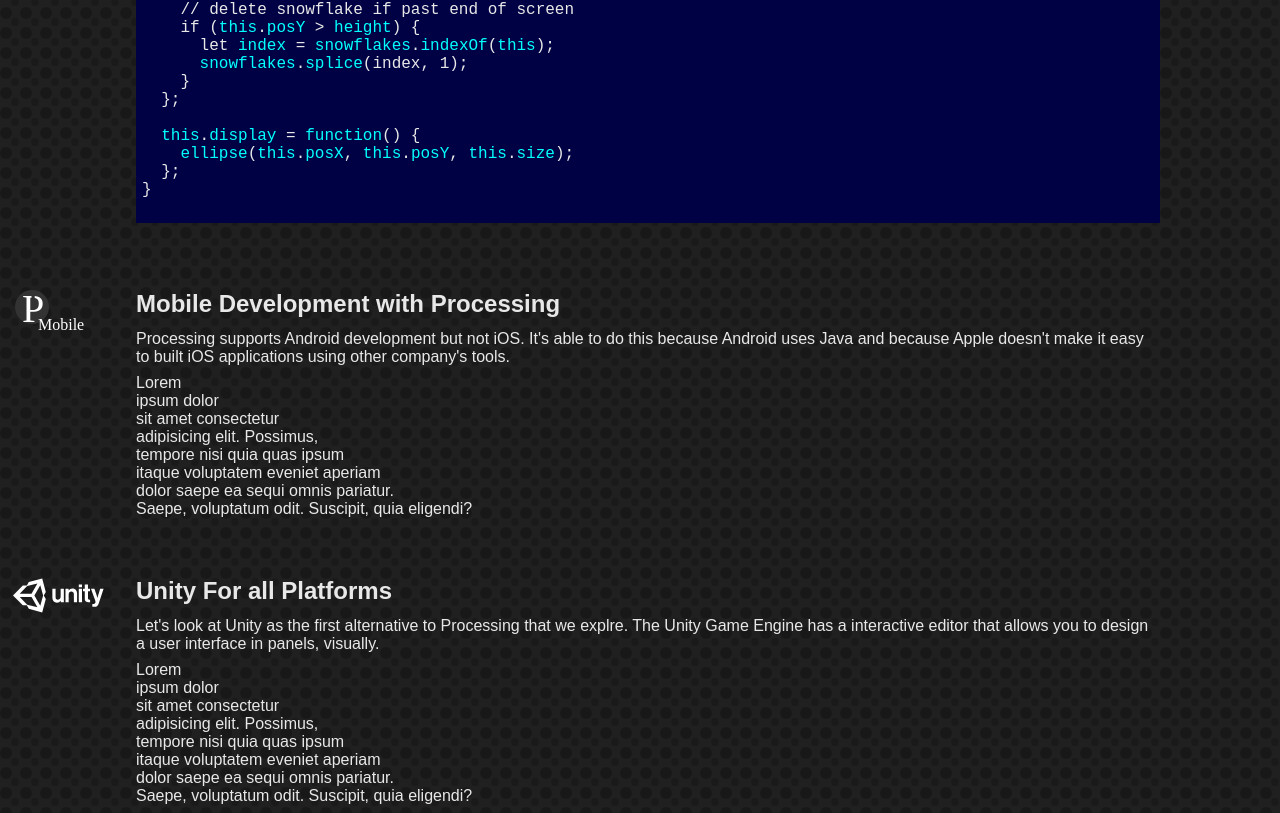
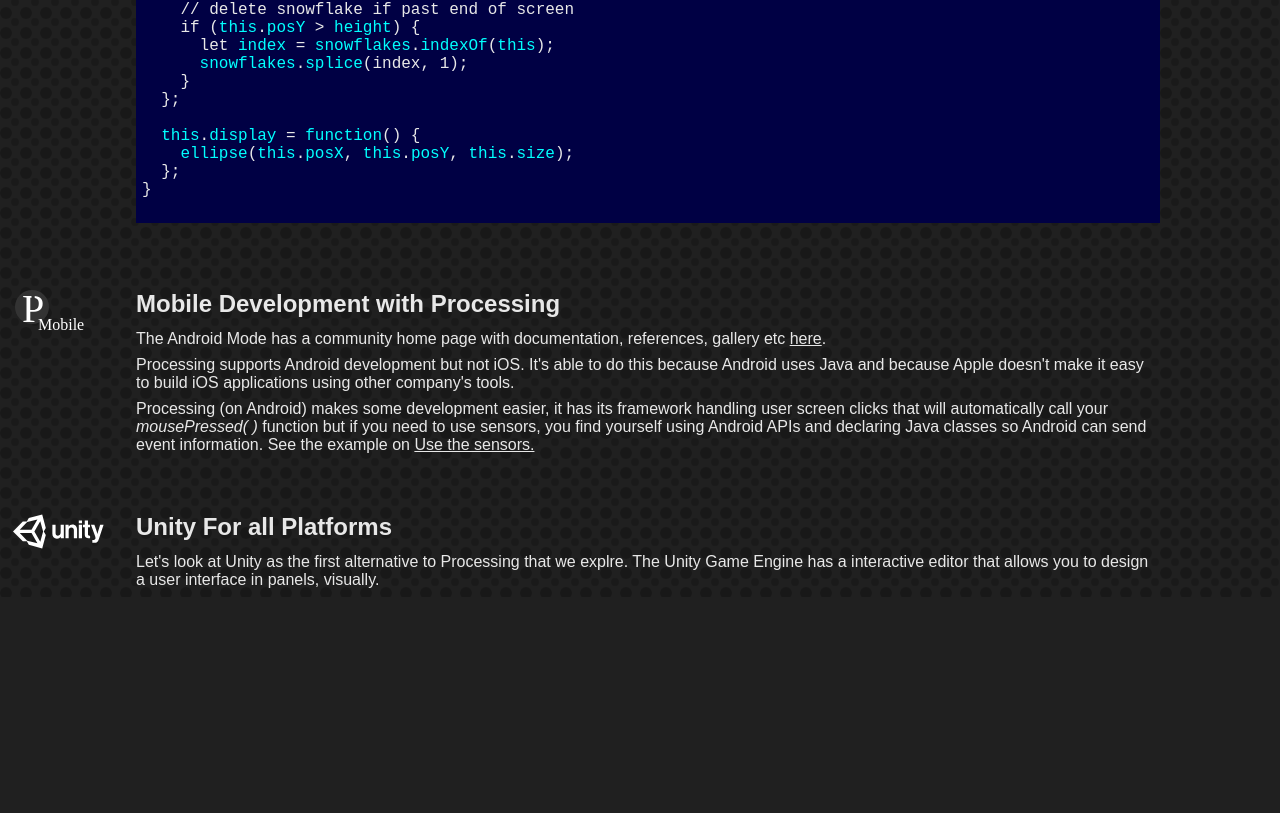
Before and after one commit to WazzaMo/Interactive-Web, a website: page blog.html in a window 1280 px wide. Shown: the part 3413-4226 px from the top of the page. After the commit the page ends 4010 px from the top, so only its background shows below. Drawn offline with Linux system fonts and the light colour scheme; a web font is replaced by a local one.

Commit message:
Last min changes on blog.

```diff
--- a/blog.html
+++ b/blog.html
@@ -279,17 +279,20 @@ function <f>snowflake</f>() {
       <div class="text">
         <h2>Mobile Development with Processing</h2>
         <p>
+          The Android Mode has a community home page with documentation, references, gallery etc
+          <a href="https://android.processing.org/">here</a>.
+        </p>
+        <p>
           Processing supports Android development but not iOS. It's able to do this because
-          Android uses Java and because Apple doesn't make it easy to built iOS applications
+          Android uses Java and because Apple doesn't make it easy to build iOS applications
           using other company's tools.
         </p>
-        <p>Lorem <br>ipsum dolor
-          <br> sit amet consectetur
-          <br> adipisicing elit. Possimus,
-          <br> tempore nisi quia quas ipsum
-          <br> itaque voluptatem eveniet aperiam
-          <br> dolor saepe ea sequi omnis pariatur.
-          <br> Saepe, voluptatum odit. Suscipit, quia eligendi?
+        <p>
+          Processing (on Android) makes some development easier, it has its framework handling
+          user screen clicks that will automatically call your <em>mousePressed( )</em> function
+          but if you need to use sensors, you find yourself using Android APIs and declaring Java classes
+          so Android can send event information.  See the example on
+          <a href="https://android.processing.org/tutorials/sensors/index.html">Use the sensors.</a>
         </p>
       </div>
     </div>
@@ -306,14 +309,6 @@ function <f>snowflake</f>() {
           we explre.
           The Unity Game Engine has a interactive editor that allows you
           to design a user interface in panels, visually.
-        </p>
-        <p>Lorem <br>ipsum dolor
-          <br> sit amet consectetur
-          <br> adipisicing elit. Possimus,
-          <br> tempore nisi quia quas ipsum
-          <br> itaque voluptatem eveniet aperiam
-          <br> dolor saepe ea sequi omnis pariatur.
-          <br> Saepe, voluptatum odit. Suscipit, quia eligendi?
         </p>
       </div>
     </div>
```
